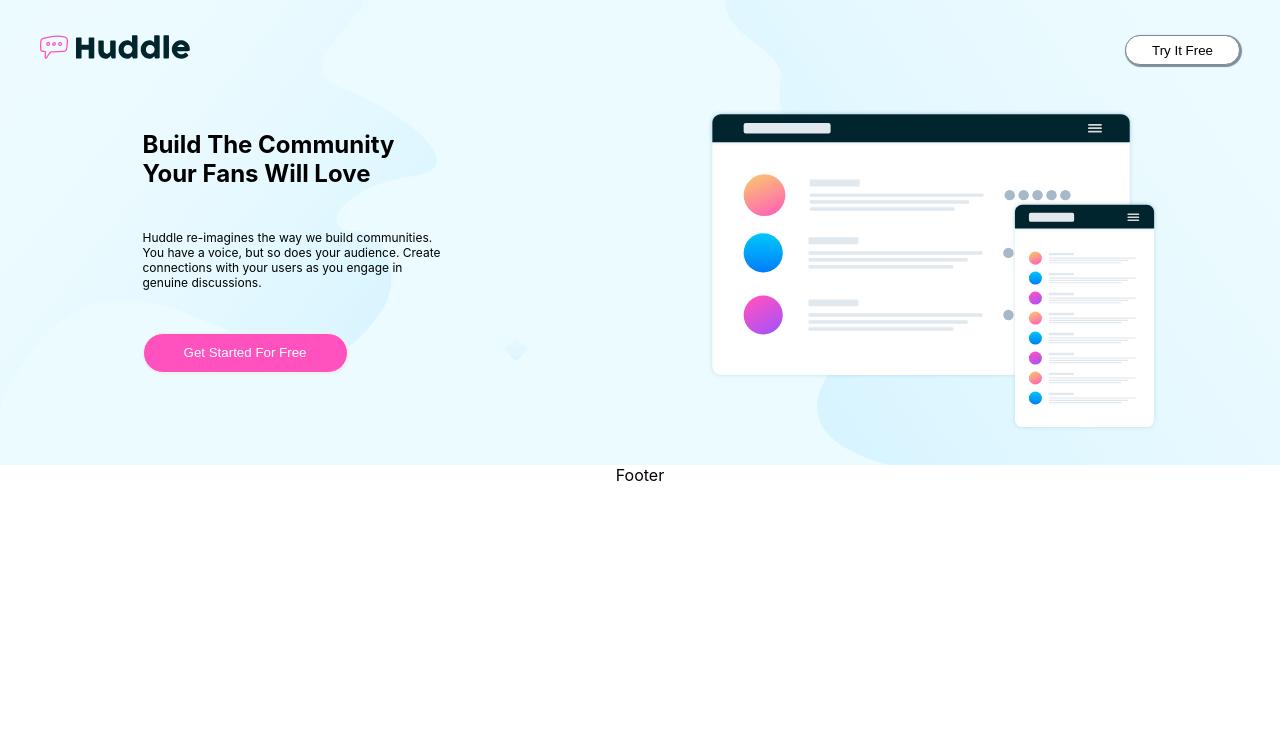
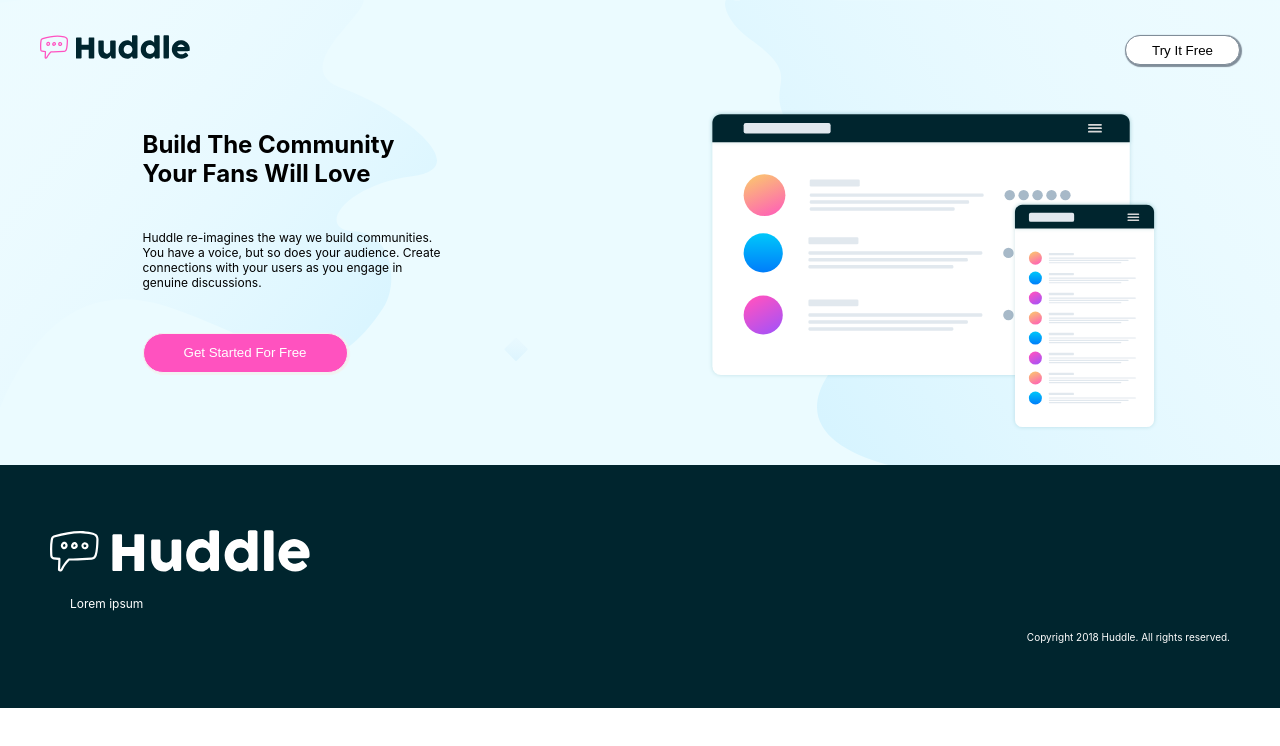
Before and after one commit to mwong068/korean-skincare-routine, a React (Create React App) app: page / in a window 1280 px wide. Shown: the top 746 px of the page. Built offline with nearby package versions, Linux system fonts and the light colour scheme.

Commit message:
added footer

```diff
--- a/src/App.tsx
+++ b/src/App.tsx
@@ -1,6 +1,7 @@
 import React from 'react';
 import './App.css';
 import Header from './components/Header';
+import Footer from './components/Footer';
 
 function App() {
   return (
@@ -9,9 +10,7 @@ function App() {
       <div className="main">
         <div className="card"></div>
       </div>
-      <div className="footer">
-        Footer
-      </div>
+      <Footer />
     </div>
   );
 }
--- /dev/null
+++ b/src/components/Footer/index.tsx
@@ -0,0 +1,53 @@
+import React from 'react';
+import styled from 'styled-components';
+
+const Background = styled.div`
+    background-color: hsl(192, 100%, 9%);
+    padding: 65px 50px;
+    color: white;
+`;
+
+const HeaderText = styled.div`
+    text-align: left;
+
+    img {
+        filter: brightness(0) invert(1);
+        width: 22%;
+    }
+`;
+
+const Content = styled.div`
+    display: grid;
+    text-align: left;
+    width: 300px;
+    padding: 20px;
+
+    p {
+        font-size: 12px;
+    }
+`;
+
+const Copyright = styled.div`
+  font-size: 10px;
+  text-align: right;
+`;
+
+class Footer extends React.Component {
+    render() {
+        return (
+        <Background>
+            <HeaderText>
+                <img src={require('../../assets/logo.svg')} />
+            </HeaderText>
+            <Content>
+                <p>Lorem ipsum</p>
+            </Content>
+            <Copyright>
+                <p>Copyright 2018 Huddle. All rights reserved.</p>
+            </Copyright>
+        </Background>
+        )
+    }
+}
+
+export default Footer;
```
